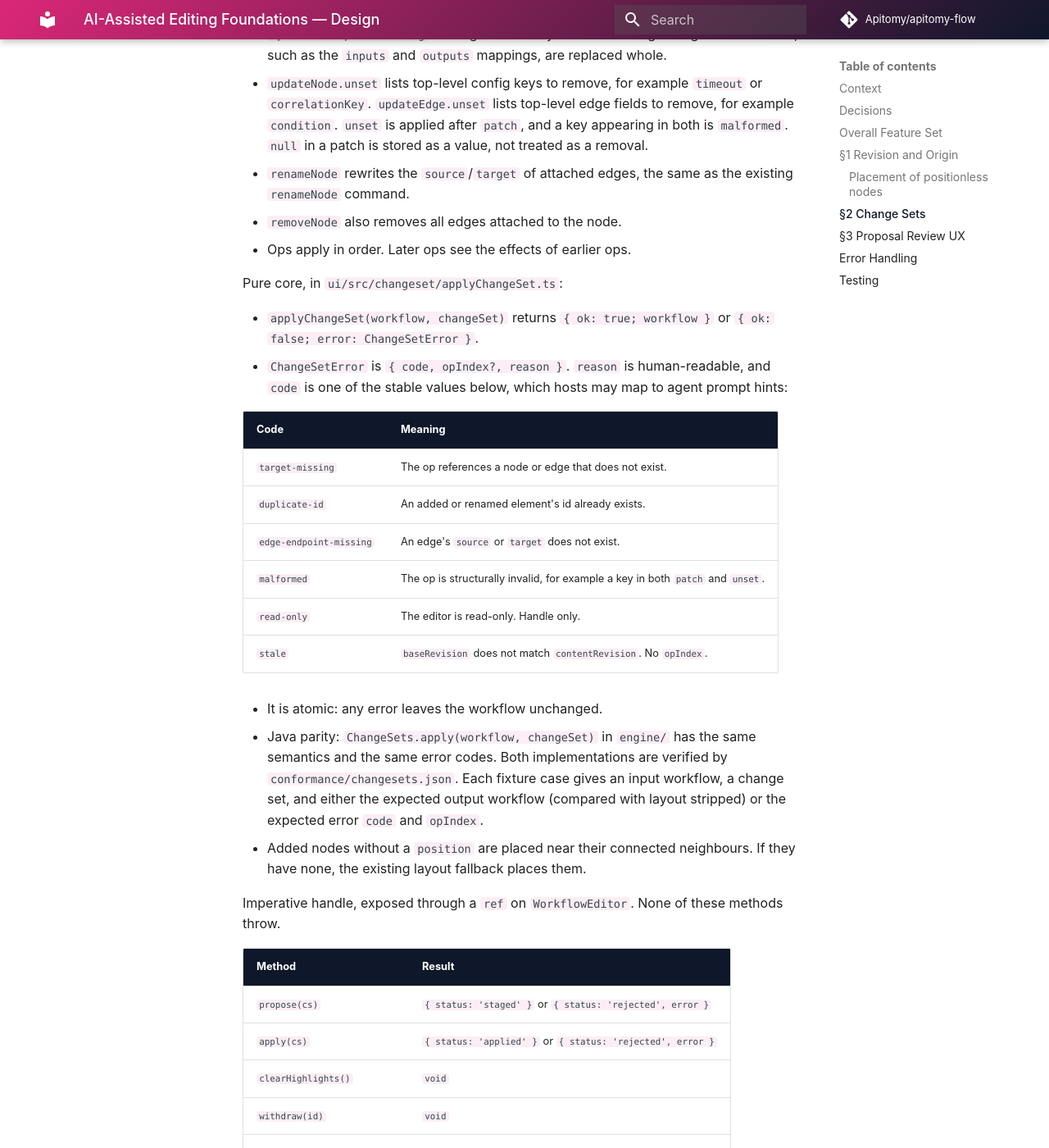
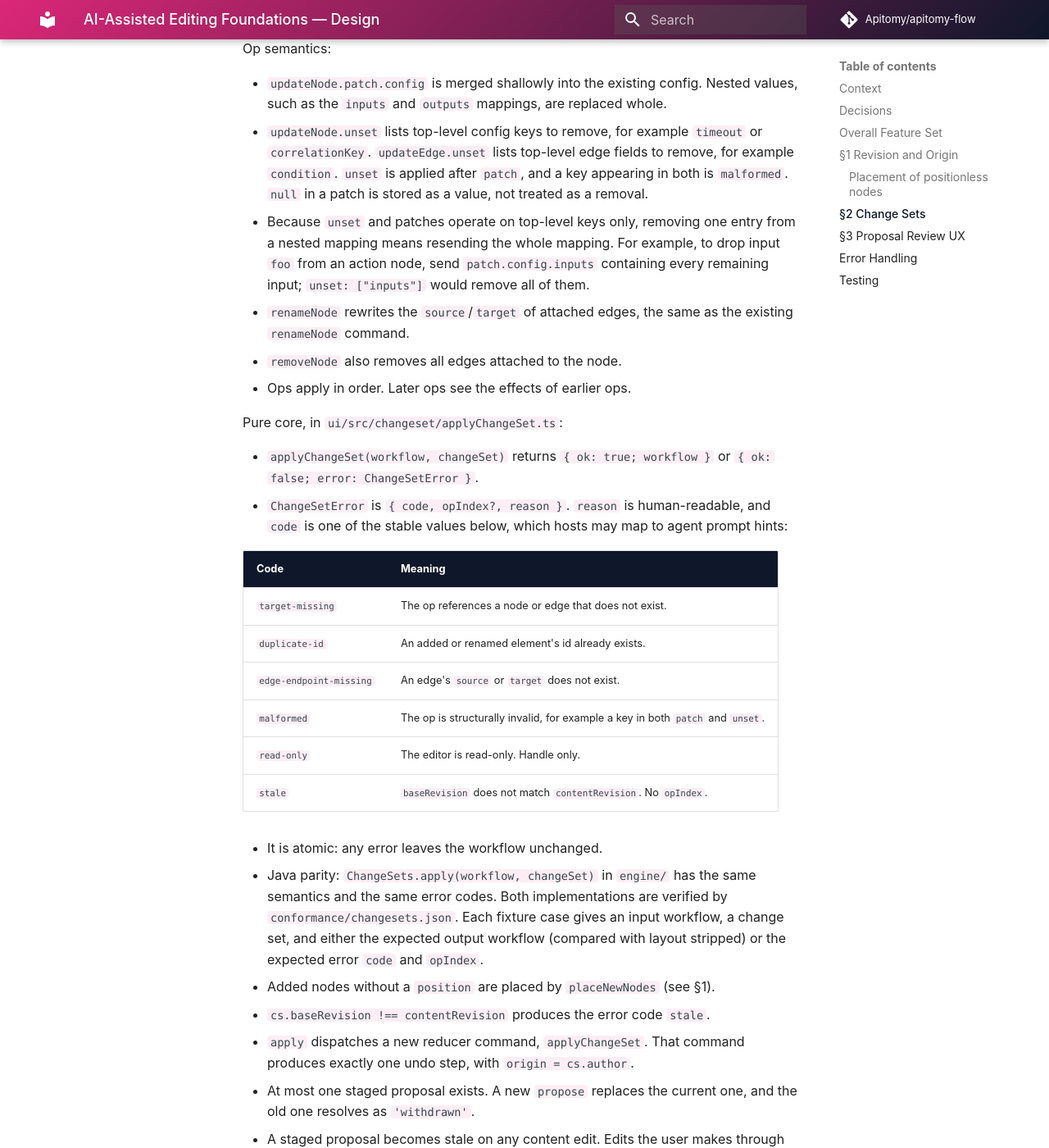
Before and after one commit to Apitomy/apitomy-flow, an MkDocs documentation site: the page built from docs/superpowers/specs/2026-10-08-ai-assisted-editing-design.md, in a window 1280 px wide and 1400 px high, scrolled down 3122 px. Shown: the whole window at 82% size. Built offline with MkDocs 1.6.1 and Material for MkDocs 9.7.7, drawn with Linux system fonts in a browser that asks for light colours; comment, search, counter and statistics services are not loaded; some of the changed text lies outside the part shown.

Commit message:
Clarify placement, unset scope and hash input in AI editing spec

```diff
--- a/docs/superpowers/specs/2026-10-08-ai-assisted-editing-design.md
+++ b/docs/superpowers/specs/2026-10-08-ai-assisted-editing-design.md
@@ -43,6 +43,8 @@ Out of scope: in-Flow chat, agent status display, per-change rebase, Action Type
     Layout-only edits do not change it, and undo to identical content restores the identical value.
   - It is implemented in TS (`ui/src/changeset/contentRevision.ts`) and in Java (`ContentRevision` in
     `engine/`). Both are verified by `conformance/content-revision.json`.
+  - Hosts computing it server-side must hash exactly the Flow `Workflow` document they send to the editor,
+    with no host-specific fields added.
 - **Origin**: `EditorCommand` gains optional `origin?: 'user' | 'host' | `agent:${string}`` (default
   `'user'`). Undo snapshots record the origin of the change that produced them so undo labels can name it.
 - **`onChange`** becomes `onChange(workflow, meta: { contentRevision, origin })`. The added argument is
@@ -97,6 +99,9 @@ Op semantics:
   `updateEdge.unset` lists top-level edge fields to remove, for example `condition`. `unset` is applied after
   `patch`, and a key appearing in both is `malformed`. `null` in a patch is stored as a value, not treated as
   a removal.
+- Because `unset` and patches operate on top-level keys only, removing one entry from a nested mapping means
+  resending the whole mapping. For example, to drop input `foo` from an action node, send
+  `patch.config.inputs` containing every remaining input; `unset: ["inputs"]` would remove all of them.
 - `renameNode` rewrites the `source`/`target` of attached edges, the same as the existing `renameNode`
   command.
 - `removeNode` also removes all edges attached to the node.
@@ -123,22 +128,7 @@ Pure core, in `ui/src/changeset/applyChangeSet.ts`:
   error codes. Both implementations are verified by `conformance/changesets.json`. Each fixture case gives an
   input workflow, a change set, and either the expected output workflow (compared with layout stripped) or
   the expected error `code` and `opIndex`.
-- Added nodes without a `position` are placed near their connected neighbours. If they have none, the
-  existing layout fallback places them.
-
-Imperative handle, exposed through a `ref` on `WorkflowEditor`. None of these methods throw.
-
-| Method | Result |
-|---|---|
-| `propose(cs)` | `{ status: 'staged' }` or `{ status: 'rejected', error }` |
-| `apply(cs)` | `{ status: 'applied' }` or `{ status: 'rejected', error }` |
-| `clearHighlights()` | `void` |
-| `withdraw(id)` | `void` |
-| `replace(workflow, origin)` | `void` |
-| `getSnapshot()` | `{ workflow, contentRevision, selection, problems }` |
-
-Rules:
-
+- Added nodes without a `position` are placed by `placeNewNodes` (see §1).
 - `cs.baseRevision !== contentRevision` produces the error code `stale`.
 - `apply` dispatches a new reducer command, `applyChangeSet`. That command produces exactly one undo step,
   with `origin = cs.author`.
```
